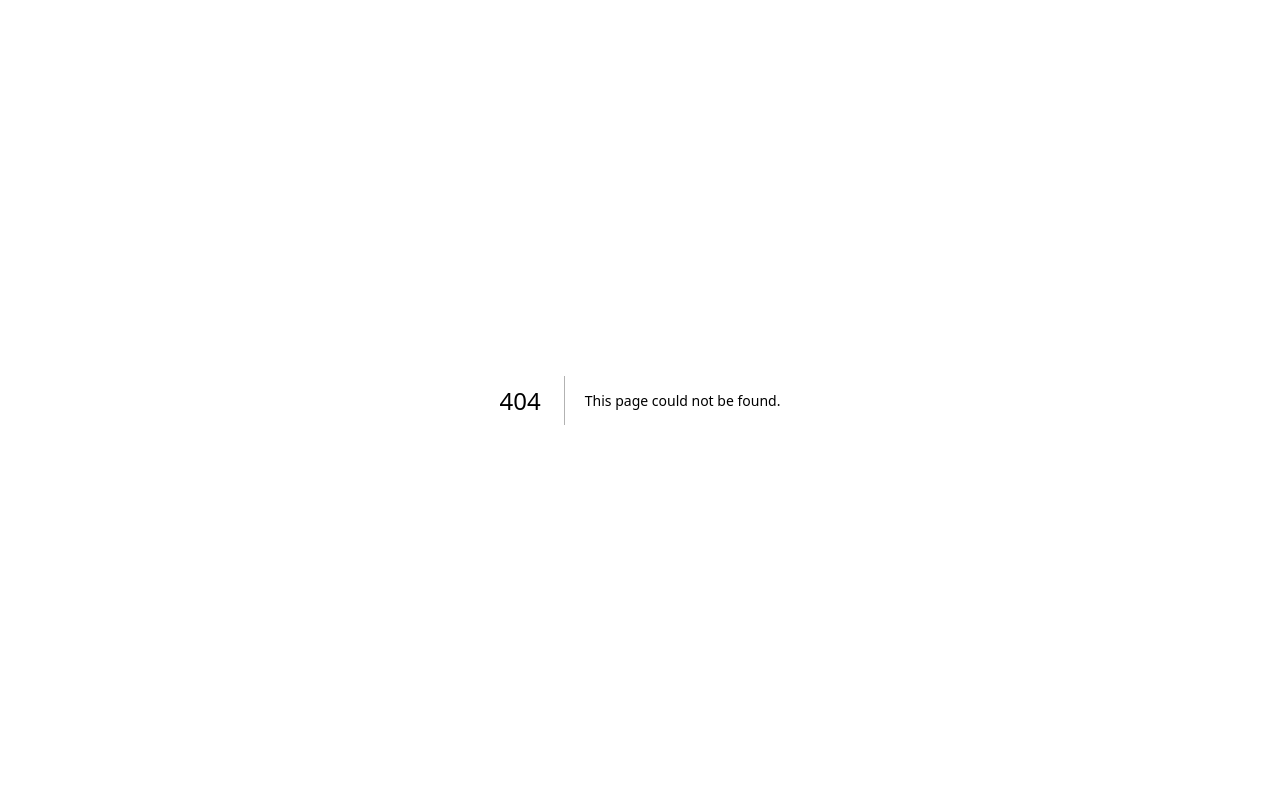
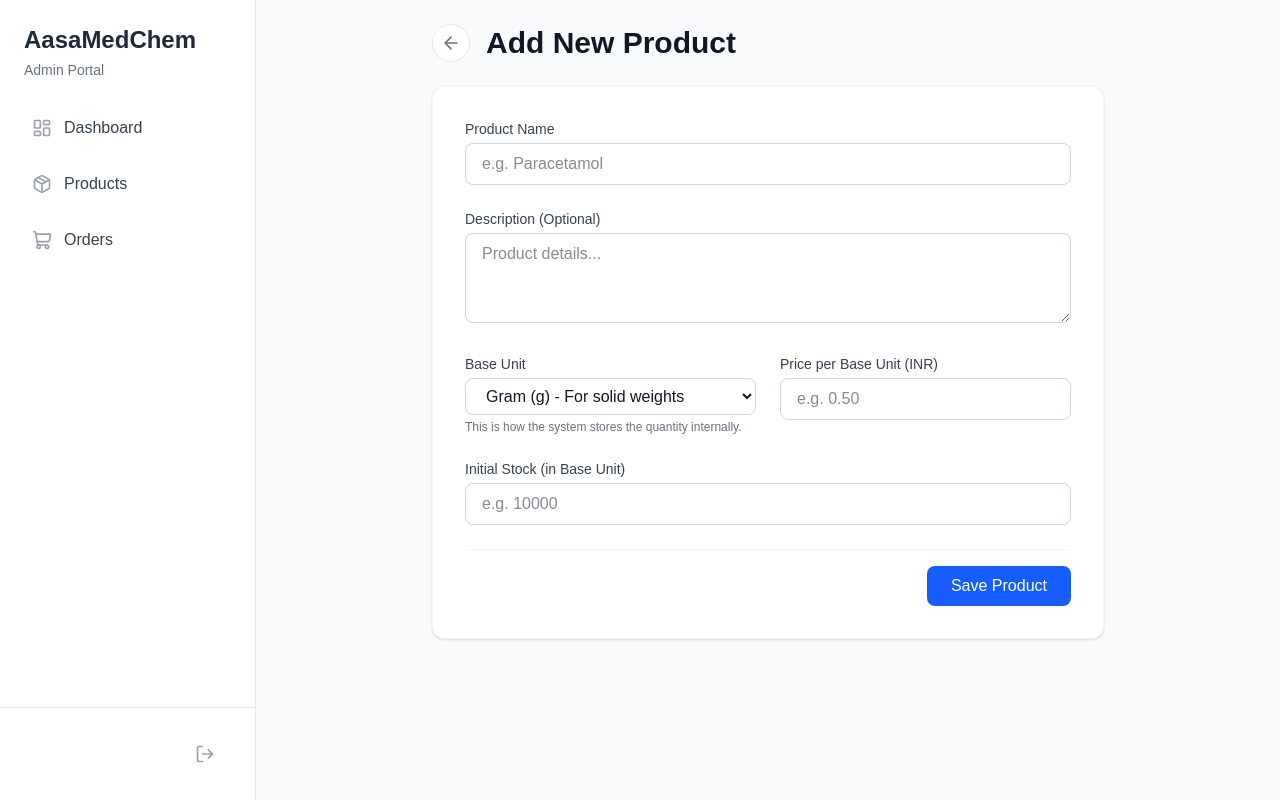
Before and after one commit to Deeptidevi/assessment, a Next.js app: page /admin/products/new in a window 1280 px wide. Before the commit this address had no page. Built offline with nearby package versions, Linux system fonts and the light colour scheme; no server answers.

Commit message:
admin product creation working

```diff
--- /dev/null
+++ b/src/app/admin/products/actions.ts
@@ -0,0 +1,34 @@
+"use server"
+
+import { query } from "@/lib/db"
+import { auth } from "@/auth"
+
+export async function createProduct(formData: FormData) {
+  try {
+    const session = await auth()
+    if (session?.user?.role !== "ADMIN") {
+      return { error: "Unauthorized" }
+    }
+
+    const name = formData.get("name") as string
+    const description = formData.get("description") as string
+    const baseUnit = formData.get("baseUnit") as string
+    const basePricePerUnit = parseFloat(formData.get("basePricePerUnit") as string)
+    const stockQuantity = parseFloat(formData.get("stockQuantity") as string)
+
+    if (!name || !baseUnit || isNaN(basePricePerUnit) || isNaN(stockQuantity)) {
+      return { error: "Missing required fields or invalid numbers" }
+    }
+
+    await query(
+      `INSERT INTO products (name, description, base_unit, base_price_per_unit, stock_quantity)
+       VALUES ($1, $2, $3, $4, $5)`,
+      [name, description, baseUnit, basePricePerUnit, stockQuantity]
+    )
+
+    return { success: true }
+  } catch (error) {
+    console.error("Failed to create product:", error)
+    return { error: "Failed to save product" }
+  }
+}
--- /dev/null
+++ b/src/app/admin/products/new/new-product-form.tsx
@@ -0,0 +1,120 @@
+"use client"
+
+import { useState } from "react"
+import { useRouter } from "next/navigation"
+import { createProduct } from "../actions"
+
+export default function NewProductForm() {
+  const router = useRouter()
+  const [isPending, setIsPending] = useState(false)
+  const [error, setError] = useState<string | null>(null)
+
+  const handleSubmit = async (e: React.FormEvent<HTMLFormElement>) => {
+    e.preventDefault()
+    setIsPending(true)
+    setError(null)
+
+    const formData = new FormData(e.currentTarget)
+
+    try {
+      const result = await createProduct(formData)
+      if (result?.error) {
+        setError(result.error)
+      } else {
+        router.push("/admin/products")
+        router.refresh()
+      }
+    } catch (err) {
+      setError("An unexpected error occurred.")
+    } finally {
+      setIsPending(false)
+    }
+  }
+
+  return (
+    <form onSubmit={handleSubmit} className="space-y-6">
+      {error && (
+        <div className="bg-red-50 text-red-600 p-4 rounded-lg text-sm">
+          {error}
+        </div>
+      )}
+
+      <div>
+        <label htmlFor="name" className="block text-sm font-medium text-gray-700 mb-1">Product Name</label>
+        <input
+          type="text"
+          id="name"
+          name="name"
+          required
+          className="w-full px-4 py-2 border border-gray-300 rounded-lg focus:ring-2 focus:ring-blue-500 focus:border-blue-500 text-gray-900"
+          placeholder="e.g. Paracetamol"
+        />
+      </div>
+
+      <div>
+        <label htmlFor="description" className="block text-sm font-medium text-gray-700 mb-1">Description (Optional)</label>
+        <textarea
+          id="description"
+          name="description"
+          rows={3}
+          className="w-full px-4 py-2 border border-gray-300 rounded-lg focus:ring-2 focus:ring-blue-500 focus:border-blue-500 text-gray-900"
+          placeholder="Product details..."
+        />
+      </div>
+
+      <div className="grid grid-cols-1 md:grid-cols-2 gap-6">
+        <div>
+          <label htmlFor="baseUnit" className="block text-sm font-medium text-gray-700 mb-1">Base Unit</label>
+          <select
+            id="baseUnit"
+            name="baseUnit"
+            className="w-full px-4 py-2 border border-gray-300 rounded-lg focus:ring-2 focus:ring-blue-500 focus:border-blue-500 text-gray-900"
+          >
+            <option value="GRAM">Gram (g) - For solid weights</option>
+            <option value="MILLILITER">Milliliter (mL) - For liquids</option>
+            <option value="COUNT">Unit (Count) - For items</option>
+          </select>
+          <p className="text-xs text-gray-500 mt-1">This is how the system stores the quantity internally.</p>
+        </div>
+
+        <div>
+          <label htmlFor="basePricePerUnit" className="block text-sm font-medium text-gray-700 mb-1">Price per Base Unit (INR)</label>
+          <input
+            type="number"
+            id="basePricePerUnit"
+            name="basePricePerUnit"
+            required
+            step="0.0001"
+            min="0"
+            className="w-full px-4 py-2 border border-gray-300 rounded-lg focus:ring-2 focus:ring-blue-500 focus:border-blue-500 text-gray-900"
+            placeholder="e.g. 0.50"
+          />
+        </div>
+      </div>
+
+      <div>
+        <label htmlFor="stockQuantity" className="block text-sm font-medium text-gray-700 mb-1">Initial Stock (in Base Unit)</label>
+        <input
+          type="number"
+          id="stockQuantity"
+          name="stockQuantity"
+          required
+          step="0.0001"
+          min="0"
+          className="w-full px-4 py-2 border border-gray-300 rounded-lg focus:ring-2 focus:ring-blue-500 focus:border-blue-500 text-gray-900"
+          placeholder="e.g. 10000"
+        />
+      </div>
+
+      <div className="pt-4 border-t border-gray-100 flex justify-end">
+        <button
+          type="submit"
+          disabled={isPending}
+          className="bg-blue-600 hover:bg-blue-700 text-white font-medium py-2 px-6 rounded-lg transition-colors disabled:opacity-50"
+        >
+          {isPending ? "Saving..." : "Save Product"}
+        </button>
+      </div>
+    </form>
+  )
+}
--- /dev/null
+++ b/src/app/admin/products/new/page.tsx
@@ -0,0 +1,20 @@
+import NewProductForm from "./new-product-form"
+import Link from "next/link"
+import { ArrowLeft } from "lucide-react"
+
+export default function NewProductPage() {
+  return (
+    <div className="max-w-2xl mx-auto space-y-6">
+      <div className="flex items-center space-x-4">
+        <Link href="/admin/products" className="p-2 bg-white rounded-full border border-gray-200 text-gray-500 hover:text-gray-800 transition-colors">
+          <ArrowLeft className="w-5 h-5" />
+        </Link>
+        <h1 className="text-3xl font-bold text-gray-900">Add New Product</h1>
+      </div>
+
+      <div className="bg-white rounded-xl shadow-sm border border-gray-100 p-6 md:p-8">
+        <NewProductForm />
+      </div>
+    </div>
+  )
+}
--- /dev/null
+++ b/src/app/admin/products/page.tsx
@@ -0,0 +1,57 @@
+import { query } from "@/lib/db"
+import Link from "next/link"
+import { formatINR, getBaseUnitLabel } from "@/lib/utils"
+import { Plus } from "lucide-react"
+
+export default async function AdminProductsPage() {
+  const res = await query('SELECT * FROM products ORDER BY created_at DESC')
+  const products = res.rows
+
+  return (
+    <div className="space-y-6">
+      <div className="flex justify-between items-center">
+        <h1 className="text-3xl font-bold text-gray-900">Products</h1>
+        <Link
+          href="/admin/products/new"
+          className="flex items-center space-x-2 bg-blue-600 hover:bg-blue-700 text-white px-4 py-2 rounded-lg transition-colors font-medium"
+        >
+          <Plus className="w-5 h-5" />
+          <span>Add Product</span>
+        </Link>
+      </div>
+
+      <div className="bg-white rounded-xl shadow-sm border border-gray-100 overflow-hidden">
+        <div className="overflow-x-auto">
+          <table className="w-full text-left border-collapse">
+            <thead>
+              <tr className="bg-gray-50 border-b border-gray-100 text-sm text-gray-500">
+                <th className="p-4 font-medium">Name</th>
+                <th className="p-4 font-medium">Base Unit</th>
+                <th className="p-4 font-medium">Price (Per Base Unit)</th>
+                <th className="p-4 font-medium">Stock (Base Unit)</th>
+              </tr>
+            </thead>
+            <tbody>
+              {products.length === 0 ? (
+                <tr>
+                  <td colSpan={4} className="p-8 text-center text-gray-500">
+                    No products found. Add one to get started!
+                  </td>
+                </tr>
+              ) : (
+                products.map(product => (
+                  <tr key={product.id} className="border-b border-gray-50 hover:bg-gray-50/50 transition-colors">
+                    <td className="p-4 font-medium text-gray-900">{product.name}</td>
+                    <td className="p-4 text-gray-600">{getBaseUnitLabel(product.base_unit)}</td>
+                    <td className="p-4 text-gray-900 font-medium">{formatINR(product.base_price_per_unit)}</td>
+                    <td className="p-4 text-gray-600">{product.stock_quantity}</td>
+                  </tr>
+                ))
+              )}
+            </tbody>
+          </table>
+        </div>
+      </div>
+    </div>
+  )
+}
```
